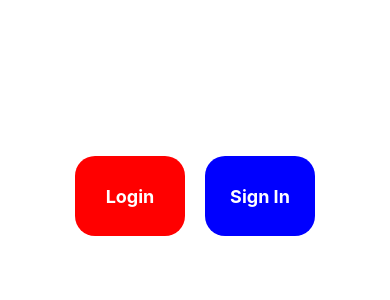
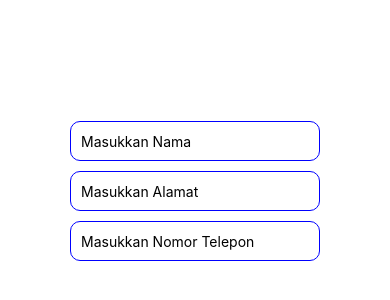
Before and after one commit to iqram21/105841105121-IQRAM21-lebweb, a React Native app: screen / in a window 390 px wide. Shown: the part 226-526 px from the top of the page. Built offline with nearby package versions, Linux system fonts and the light colour scheme.

Commit message:
custom komponen dan textinput

```diff
--- a/App.js
+++ b/App.js
@@ -1,45 +1,61 @@
-import { StyleSheet, Text, View } from 'react-native';
+import { Button, StyleSheet, Text, TextInput, View } from 'react-native';
 import React from 'react';
+
+const ButtonCostum = ({text, color}) => {
+  return (
+    <View style ={{
+      backgroundColor: 'color',
+      width: 250,
+      height: 100,
+      borderRadius: 10,
+      justifyContent: 'center',
+      marginBottom: 10,
+    }}>
+      <Text style={{
+        textAlign: 'center',
+        color: 'black',
+        fontSize: 30,
+        fontWeight: 'bold',
+      }}>
+        {text}
+      </Text>
+
+    </View>
+  )
+
+}
+
+const TextInputCostum = ({placeholder,color,typeKeyboard}) => {
+  return (
+    <TextInput
+      placeholder={placeholder}
+      keyboardType={typeKeyboard}
+
+        style={{
+          borderWidth: 1,
+          width: 250,
+          height: 40,
+          borderColor: 'blue',
+          marginBottom: 10,
+          borderRadius: 10,
+          paddingLeft: 10,
+        }}></TextInput>
+  )
+}
 
 const App = () => {
   return (
-    <View style ={{
-      //justifyContent: baris
-      //alignItems: kolom
+    <View style={{
       flex: 1,
       justifyContent: 'center',
-      alignItems:'center',
-
+      alignItems: 'center',
     }}>
-    <View style={{
-      flexDirection: 'row',
-      justifyContent:'center',
-      alignItems:'center'
-    }}>
-    <View style={{
-      width: 110,
-      height: 80,
-      borderRadius: 20,
-      backgroundColor: 'red',
-      justifyContent:'center',
-      alignItems:'center',
-      marginRight: 20,
-    }}>
-      <Text style={{color: 'white', fontSize: 18, fontWeight: 'bold'}}>Login</Text>
+     <View>
+      <TextInputCostum placeholder="Masukkan Nama" color="blue"/>
+      <TextInputCostum placeholder="Masukkan Alamat" color="blue"/>
+      <TextInputCostum placeholder="Masukkan Nomor Telepon" color="blue" typeKeyboard="numeric"/>
+      </View>
     </View>
-    <View style={{
-      width: 110,
-      height: 80,
-      borderRadius: 20,
-      backgroundColor: 'blue',
-      justifyContent:'center',
-      alignItems:'center'
-    }}>
-      <Text style={{color: 'white', fontSize: 18, fontWeight: 'bold'}}>Sign In</Text>
-      </View>
-      </View>
-      </View>
   )
-
 }
 export default App
```
